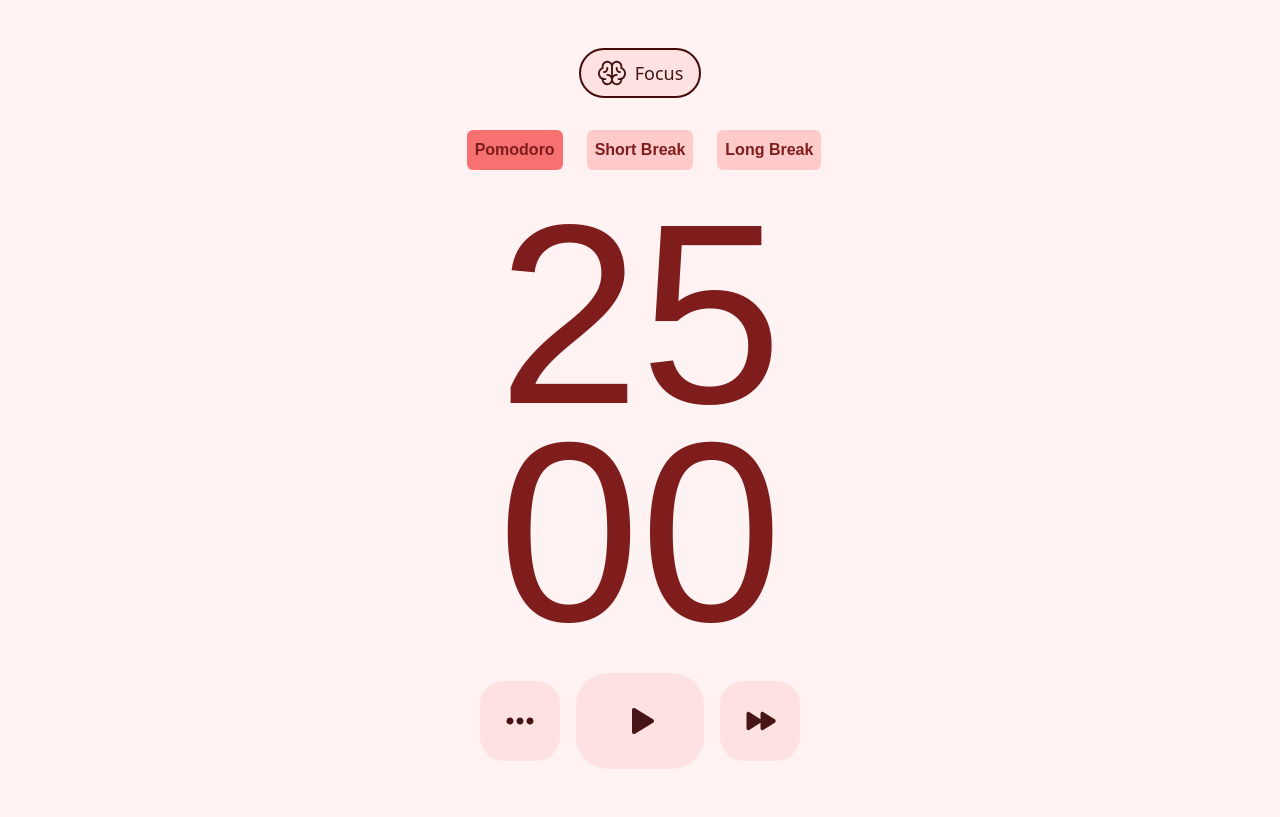
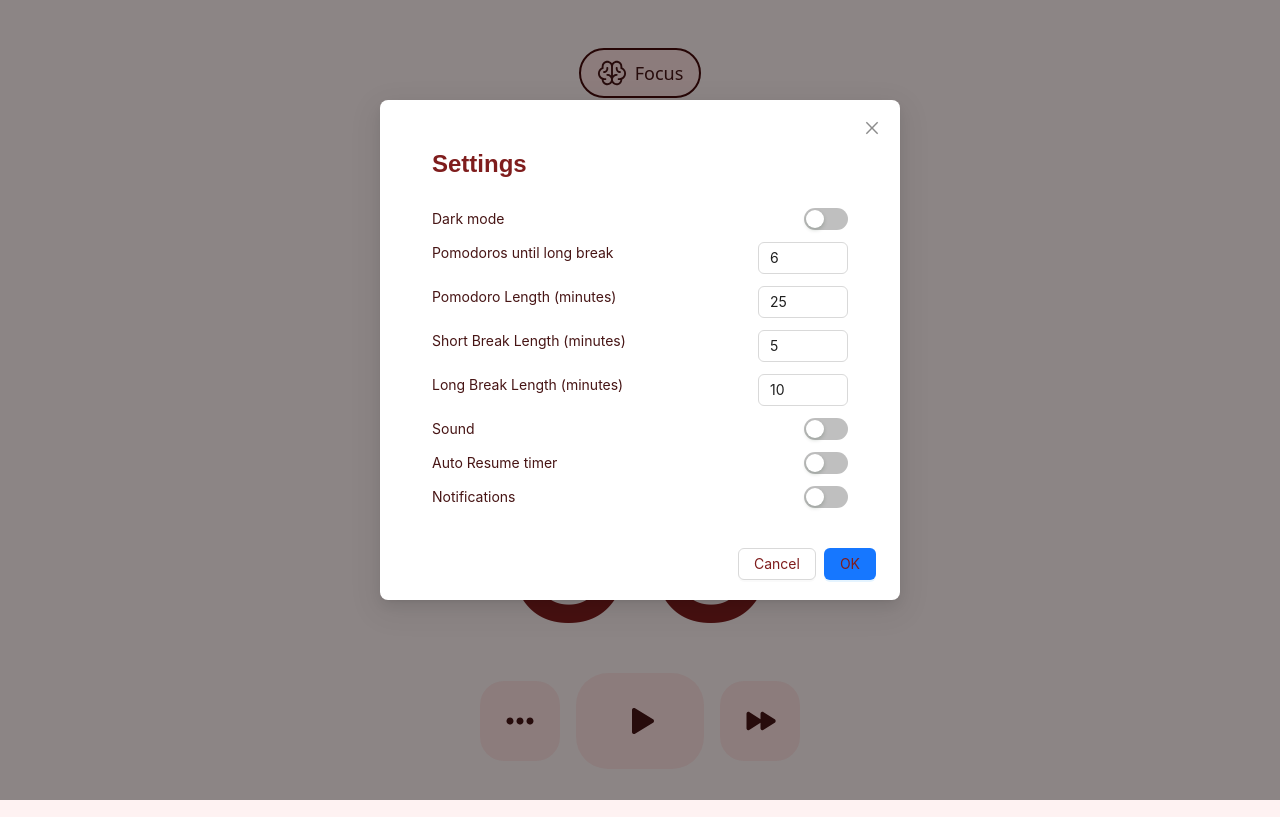
Before and after one commit to VictorDiasO/pomotracker-club-front, a Next.js app: page / in a window 1280 px wide. Built offline with nearby package versions, Linux system fonts and the light colour scheme.

Commit message:
Adding the Settings section

```diff
--- a/src/components/TimerController.tsx
+++ b/src/components/TimerController.tsx
@@ -1,4 +1,7 @@
+import { timers } from "@/constants";
+import { InputNumber, Modal, Switch } from "antd";
 import { useTheme } from "next-themes";
+import { useState } from "react";
 // import '../../styles/timer-controller.component.css';
 
 interface ITimerController {
@@ -10,8 +13,17 @@ interface ITimerController {
 
 export const TimerController = ({ticking, startTimer, stage, switchStage}: ITimerController) => {
   const {
+    initialPomodoro,
+    initialShortBreak,
+    initialLongBreak,
+    pomodoroPattern
+  } = timers;
+
+  const {
     theme
   } = useTheme();
+
+  const [ openSettingsModal, setOpenSettingsModal ] = useState(true);
 
   const getColorBasedOnTheme = (): string => {
     if (theme === 'light') return '#471515';
@@ -28,11 +40,62 @@ export const TimerController = ({ticking, startTimer, stage, switchStage}: ITime
           ${theme === 'light' && 'bg-red-100'}
           ${theme === 'lightshortbreak' && 'bg-green-100'}
           ${theme === 'lightlongbreak' && 'bg-blue-100'}
-        `}>
+        `}
+        onClick={() => setOpenSettingsModal(!openSettingsModal)}
+      >
         <svg xmlns="http://www.w3.org/2000/svg" width="32" height="32" viewBox="0 0 32 32" fill="none">
           <path d="M19.5 16C19.5 16.6922 19.2947 17.3689 18.9101 17.9445C18.5256 18.5201 17.9789 18.9687 17.3394 19.2336C16.6999 19.4985 15.9961 19.5678 15.3172 19.4327C14.6383 19.2977 14.0146 18.9644 13.5251 18.4749C13.0356 17.9854 12.7023 17.3617 12.5673 16.6828C12.4322 16.0039 12.5015 15.3001 12.7664 14.6606C13.0313 14.0211 13.4799 13.4744 14.0555 13.0899C14.6311 12.7053 15.3078 12.5 16 12.5C16.9272 12.5033 17.8156 12.8731 18.4712 13.5288C19.1269 14.1844 19.4967 15.0728 19.5 16ZM6 12.5C5.30777 12.5 4.63108 12.7053 4.0555 13.0899C3.47993 13.4744 3.03133 14.0211 2.76642 14.6606C2.50151 15.3001 2.4322 16.0039 2.56725 16.6828C2.7023 17.3617 3.03564 17.9854 3.52513 18.4749C4.01461 18.9644 4.63825 19.2977 5.31718 19.4327C5.99612 19.5678 6.69985 19.4985 7.33939 19.2336C7.97893 18.9687 8.52556 18.5201 8.91014 17.9445C9.29473 17.3689 9.5 16.6922 9.5 16C9.49671 15.0728 9.1269 14.1844 8.47123 13.5288C7.81557 12.8731 6.92724 12.5033 6 12.5ZM26 12.5C25.3078 12.5 24.6311 12.7053 24.0555 13.0899C23.4799 13.4744 23.0313 14.0211 22.7664 14.6606C22.5015 15.3001 22.4322 16.0039 22.5673 16.6828C22.7023 17.3617 23.0356 17.9854 23.5251 18.4749C24.0146 18.9644 24.6383 19.2977 25.3172 19.4327C25.9961 19.5678 26.6999 19.4985 27.3394 19.2336C27.9789 18.9687 28.5256 18.5201 28.9101 17.9445C29.2947 17.3689 29.5 16.6922 29.5 16C29.4967 15.0728 29.1269 14.1844 28.4712 13.5288C27.8156 12.8731 26.9272 12.5033 26 12.5Z" fill={getColorBasedOnTheme()}/>
         </svg>
       </button>
+      <Modal
+        open={openSettingsModal}
+        // title="Settings"
+        onCancel={() => setOpenSettingsModal(false)}
+      >
+        <div className="bg-white p-7">
+          {/* Component Header */}
+          <div className="flex flex-row justify-between">
+            <h1 className="font-roboto font-semibold text-2xl mb-7">
+              Settings
+            </h1>
+          </div>
+          {/* Options */}
+          <div className="flex flex-col gap-3">
+            <div className="flex flex-row justify-between">
+              <p>Dark mode</p>
+              <Switch />
+            </div>
+            <div className="flex flex-row justify-between">
+              <p>Pomodoros until long break</p>
+              <InputNumber min={1} defaultValue={pomodoroPattern.length - 1} />
+            </div>
+            <div className="flex flex-row justify-between">
+              <p>Pomodoro Length (minutes)</p>
+              <InputNumber min={1} defaultValue={initialPomodoro} />
+            </div>
+            <div className="flex flex-row justify-between">
+              <p>Short Break Length (minutes)</p>
+              <InputNumber min={1} defaultValue={initialShortBreak} />
+            </div>
+            <div className="flex flex-row justify-between">
+              <p>Long Break Length (minutes)</p>
+              <InputNumber min={1} defaultValue={initialLongBreak} />
+            </div>
+            <div className="flex flex-row justify-between">
+              <p>Sound</p>
+              <Switch />
+            </div>
+            <div className="flex flex-row justify-between">
+              <p>Auto Resume timer</p>
+              <Switch />
+            </div>
+            <div className="flex flex-row justify-between">
+              <p>Notifications</p>
+              <Switch />
+            </div>
+          </div>
+        </div>
+      </Modal>
       {/* Play and Pause */}
       { ticking
         ? (
--- a/src/constants/metadata.ts
+++ b/src/constants/metadata.ts
@@ -1,6 +1,8 @@
 import { Metadata } from "next";
 
-export const metadata: Metadata = {
-  title: 'Pomotracker Club',
-  description: 'By Victor Dias',
+export const metadata = (): Metadata => {
+  return {
+    title: `Pomotracker Club`,
+    description: 'By Victor Dias',
+  }
 }
```
